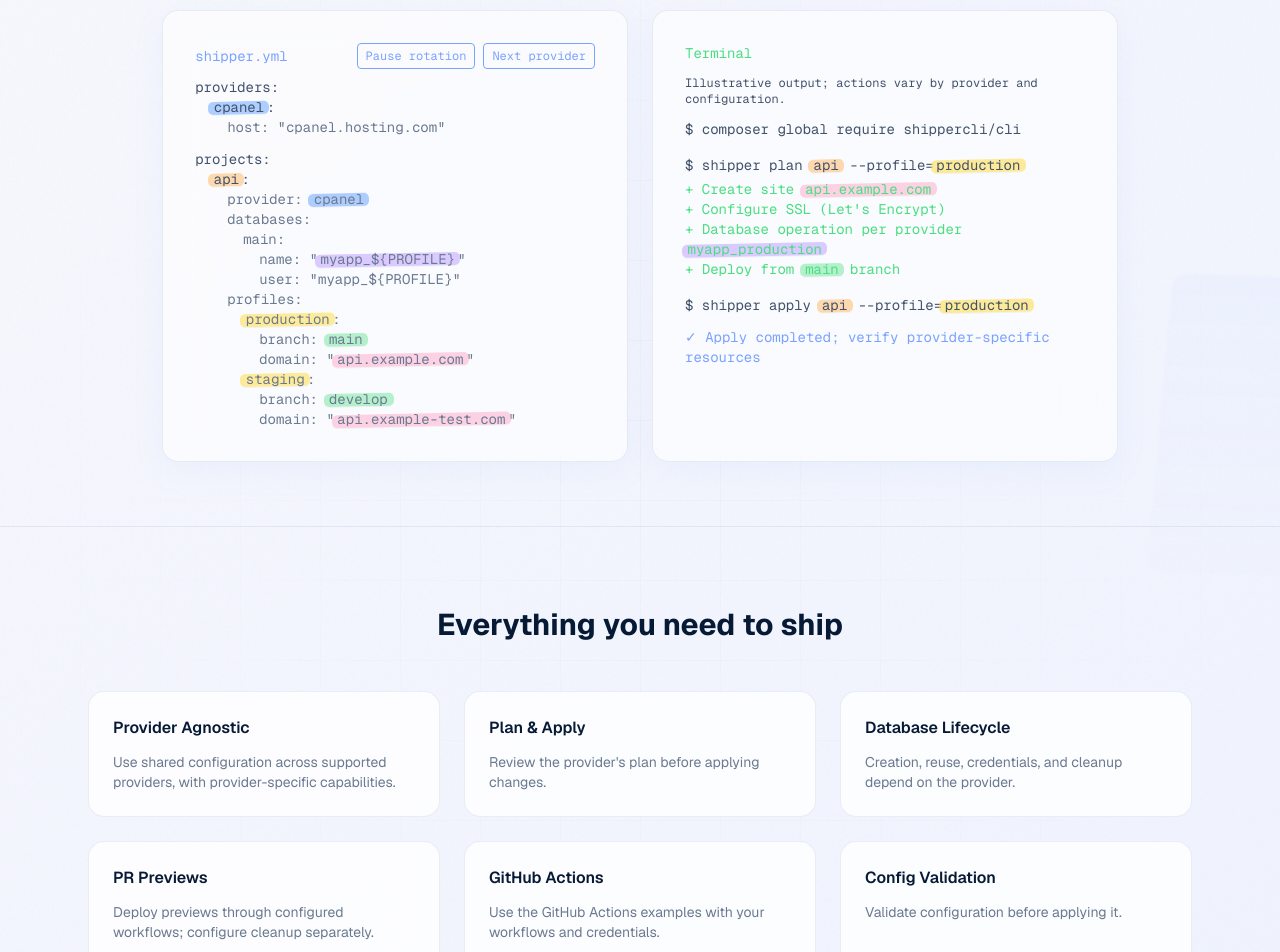
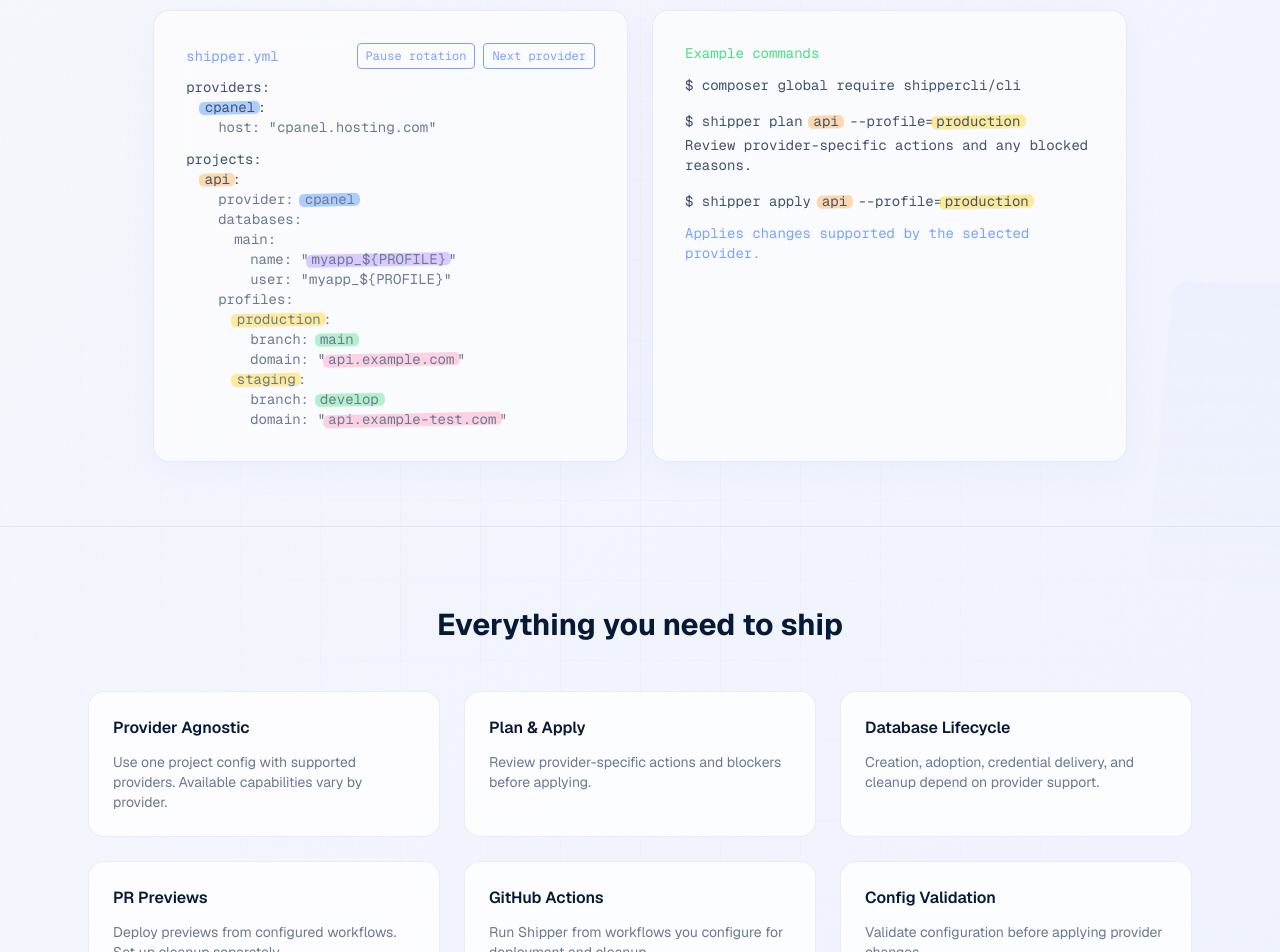
Before and after one commit to shippercli/website, a Next.js app: page / in a window 1280 px wide. Shown: the part 540-1492 px from the top of the page. Built offline with nearby package versions, Linux system fonts and the light colour scheme.

Commit message:
Make website capability claims provider-specific

```diff
--- a/app/page.tsx
+++ b/app/page.tsx
@@ -57,10 +57,7 @@ export default function Home() {
             >
               <div className="font-mono text-sm">
                 <div className="mb-3" style={{ color: "#4ade80" }}>
-                  Terminal
-                </div>
-                <div className="mb-3 text-xs" style={{ color: "var(--text-secondary)" }}>
-                  Illustrative output; actions vary by provider and configuration.
+                  Example commands
                 </div>
                 <div style={{ color: "var(--text-secondary)" }}>
                   $ composer global require shippercli/cli
@@ -68,23 +65,14 @@ export default function Home() {
                 <div className="mt-4" style={{ color: "var(--text-secondary)" }}>
                   $ shipper plan <span className="marker-highlight marker-highlight-orange">api</span> --profile=<span className="marker-highlight marker-highlight-yellow">production</span>
                 </div>
-                <div className="mt-1" style={{ color: "#4ade80" }}>
-                  + Create site <span className="marker-highlight marker-highlight-pink">api.example.com</span>
-                </div>
-                <div style={{ color: "#4ade80" }}>
-                  + Configure SSL (Let&apos;s Encrypt)
-                </div>
-                <div style={{ color: "#4ade80" }}>
-                  + Database operation per provider <span className="marker-highlight marker-highlight-purple">myapp_production</span>
-                </div>
-                <div style={{ color: "#4ade80" }}>
-                  + Deploy from <span className="marker-highlight marker-highlight-green">main</span> branch
+                <div className="mt-1" style={{ color: "var(--text-secondary)" }}>
+                  Review provider-specific actions and any blocked reasons.
                 </div>
                 <div className="mt-4" style={{ color: "var(--text-secondary)" }}>
                   $ shipper apply <span className="marker-highlight marker-highlight-orange">api</span> --profile=<span className="marker-highlight marker-highlight-yellow">production</span>
                 </div>
                 <div className="mt-3" style={{ color: "var(--accent)" }}>
-                  ✓ Apply completed; verify provider-specific resources
+                  Applies changes supported by the selected provider.
                 </div>
               </div>
             </div>
@@ -106,27 +94,27 @@ export default function Home() {
               {[
                 {
                   title: "Provider Agnostic",
-                  desc: "Use shared configuration across supported providers, with provider-specific capabilities.",
+                  desc: "Use one project config with supported providers. Available capabilities vary by provider.",
                 },
                 {
                   title: "Plan & Apply",
-                  desc: "Review the provider's plan before applying changes.",
+                  desc: "Review provider-specific actions and blockers before applying.",
                 },
                 {
                   title: "Database Lifecycle",
-                  desc: "Creation, reuse, credentials, and cleanup depend on the provider.",
+                  desc: "Creation, adoption, credential delivery, and cleanup depend on provider support.",
                 },
                 {
                   title: "PR Previews",
-                  desc: "Deploy previews through configured workflows; configure cleanup separately.",
+                  desc: "Deploy previews from configured workflows. Set up cleanup separately.",
                 },
                 {
                   title: "GitHub Actions",
-                  desc: "Use the GitHub Actions examples with your workflows and credentials.",
+                  desc: "Run Shipper from workflows you configure for deployment and cleanup.",
                 },
                 {
                   title: "Config Validation",
-                  desc: "Validate configuration before applying it.",
+                  desc: "Validate configuration before applying provider changes.",
                 },
               ].map((f) => (
                 <div
```
Also changed, not shown: 1 other file (tests, documents, lock files or other folders).
